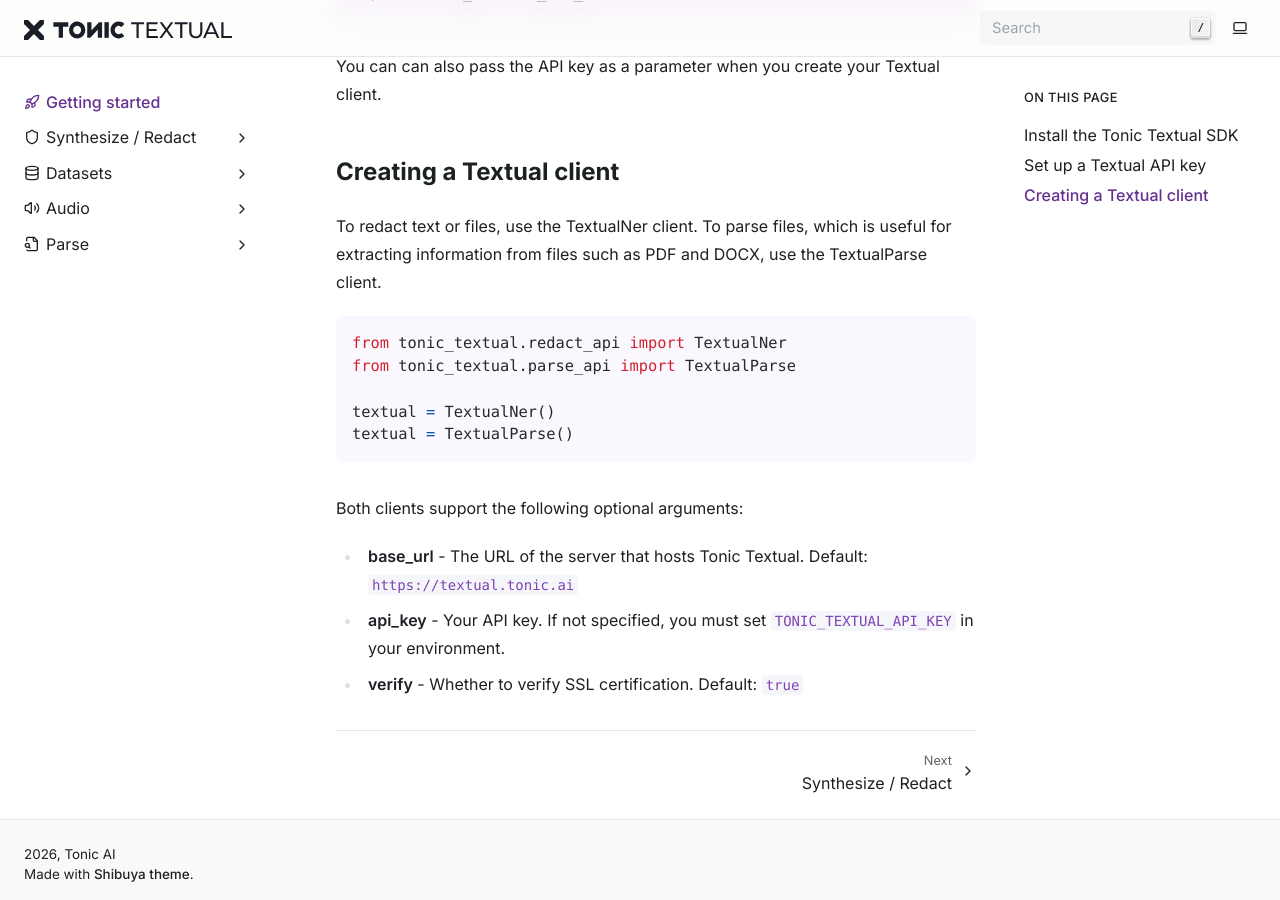
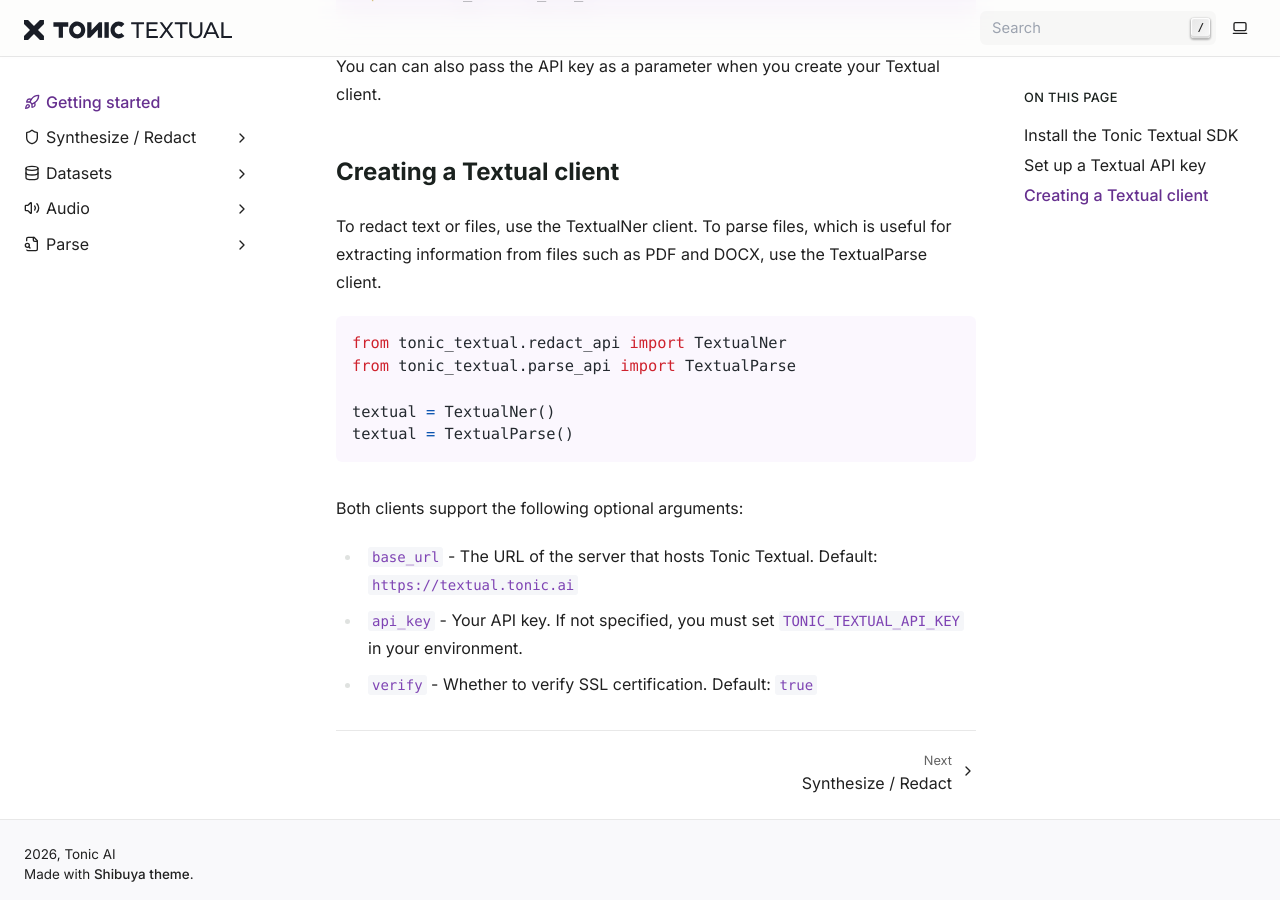
Before and after one commit to TonicAI/textual, a Sphinx documentation site: the page built from docs/source/index.rst, in a window 1280 px wide and 900 px high, scrolled down 865 px. Built offline with Sphinx 7.4.7, drawn with Linux system fonts in a browser that asks for light colours.

Commit message:
Text edits

```diff
--- a/docs/source/index.rst
+++ b/docs/source/index.rst
@@ -52,11 +52,11 @@ To redact text or files, use the TextualNer client. To parse files, which is use
 
 Both clients support the following optional arguments:
 
-* **base_url** - The URL of the server that hosts Tonic Textual. Default: ``https://textual.tonic.ai``
+* ``base_url`` - The URL of the server that hosts Tonic Textual. Default: ``https://textual.tonic.ai``
 
-* **api_key** - Your API key. If not specified, you must set ``TONIC_TEXTUAL_API_KEY`` in your environment.
+* ``api_key`` - Your API key. If not specified, you must set ``TONIC_TEXTUAL_API_KEY`` in your environment.
 
-* **verify** - Whether to verify SSL certification. Default: ``true``
+* ``verify`` - Whether to verify SSL certification. Default: ``true``
 
 .. |signup_link| raw:: html
 
```
